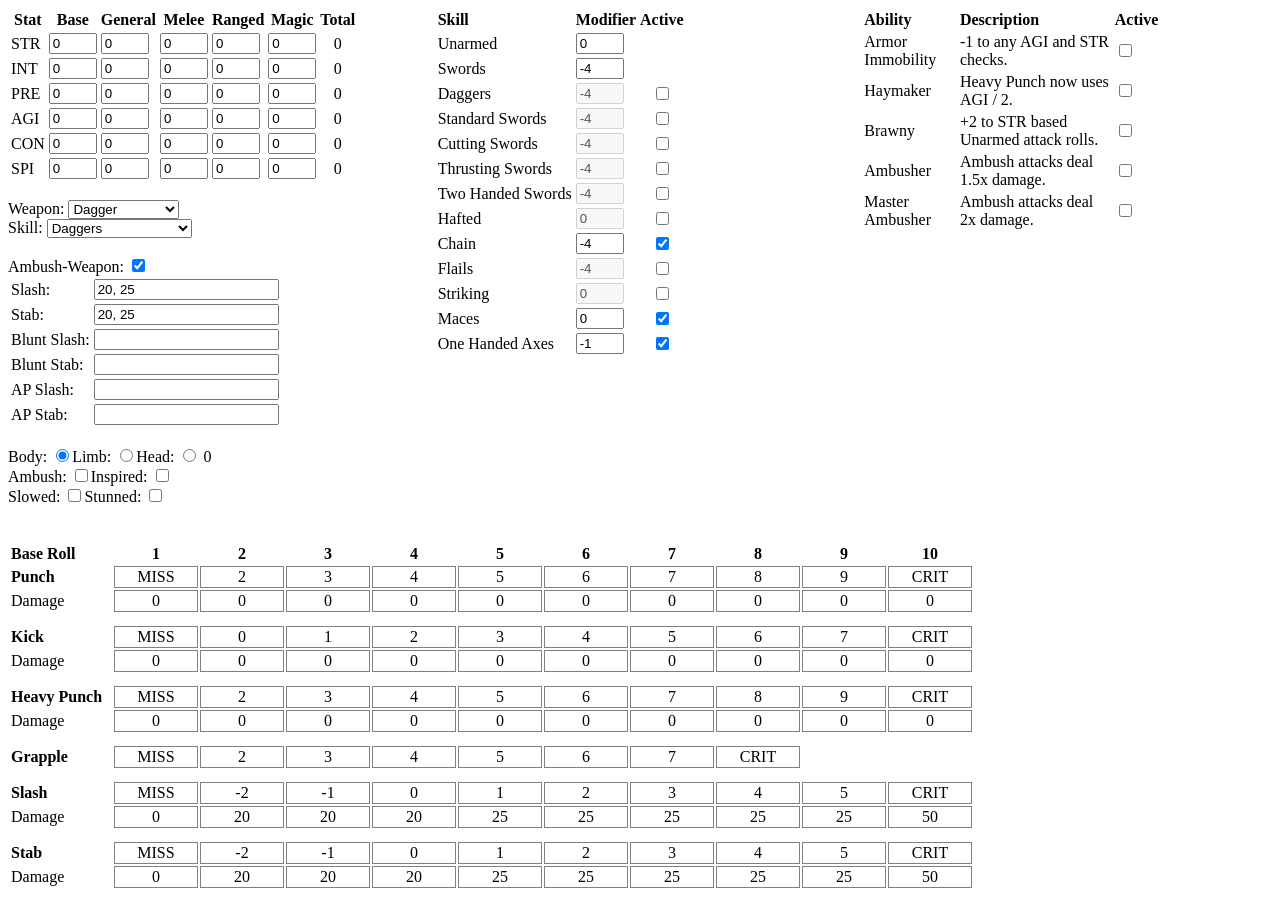
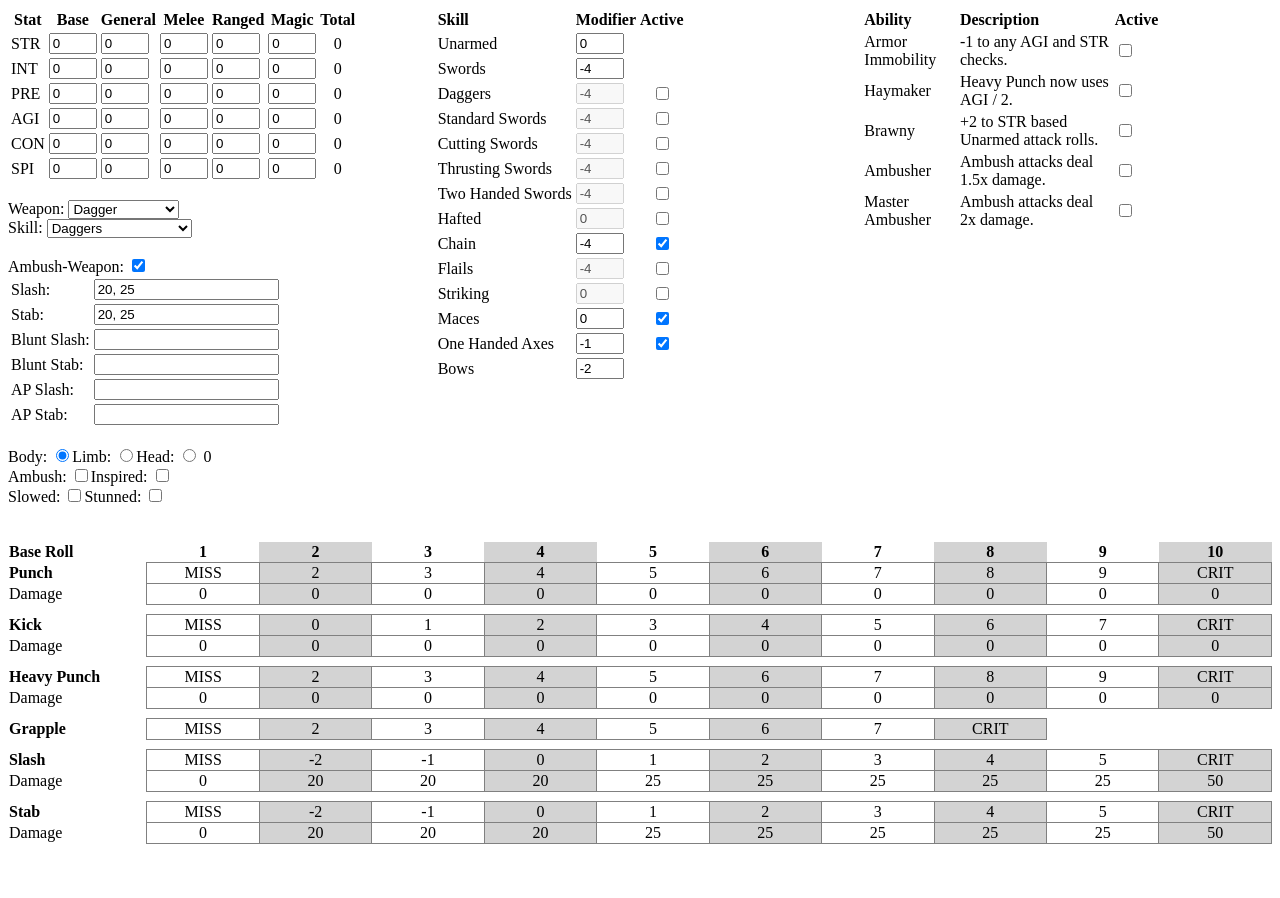
Before and after one commit to Fikemo/aeon-prototype-b, a React (Vite) app: page / in a window 1280 px wide. After the commit the page ends 852 px from the top, so only its background shows below. Built offline with nearby package versions, Linux system fonts and the light colour scheme.

Commit message:
typescript quelling

```diff
--- a/src/App.tsx
+++ b/src/App.tsx
@@ -11,6 +11,7 @@ const damageLookup = [
 ];
 
 interface Weapon {
+  [key: string]: string | number | number[] | boolean | undefined,
   name: string,
   skill: string,
   slashDamage?: number[],
@@ -180,6 +181,7 @@ function App() {
     'flails',
     'maces',
     'oneHandedAxes',
+    'bows',
   ];
 
   const [skillModifiers, setSkillModifiers] = useState<SkillModifiers>({
@@ -240,6 +242,9 @@ function App() {
       modifier: -1,
       active: true,
       parent: 'striking'
+    },
+    bows: {
+      modifier: -2
     }
   });
 
@@ -771,20 +776,20 @@ function App() {
       </div>
       <br />
       <div>
-      <table>
+      <table style={{borderCollapse: 'collapse', width: '100%', minWidth: '850px'}}>
           <thead>
             <tr>
               <th style={{width: "100px", textAlign: "left"}}>Base Roll</th>
               <th style={{width: "80px"}}>1</th>
-              <th style={{width: "80px"}}>2</th>
+              <th style={{width: "80px", backgroundColor: "lightgray"}}>2</th>
               <th style={{width: "80px"}}>3</th>
-              <th style={{width: "80px"}}>4</th>
+              <th style={{width: "80px", backgroundColor: "lightgray"}}>4</th>
               <th style={{width: "80px"}}>5</th>
-              <th style={{width: "80px"}}>6</th>
+              <th style={{width: "80px", backgroundColor: "lightgray"}}>6</th>
               <th style={{width: "80px"}}>7</th>
-              <th style={{width: "80px"}}>8</th>
+              <th style={{width: "80px", backgroundColor: "lightgray"}}>8</th>
               <th style={{width: "80px"}}>9</th>
-              <th style={{width: "80px"}}>10</th>
+              <th style={{width: "80px", backgroundColor: "lightgray"}}>10</th>
             </tr>
           </thead>
           <tbody>
@@ -796,7 +801,7 @@ function App() {
                 if (roll === 1) displayRoll = 'MISS';
                 else if (roll === 10) displayRoll = 'CRIT';
 
-                let backgroundColor = 'white';
+                let backgroundColor = roll % 2 === 0 ? 'lightgray' : 'white';
                 if (stunned && (roll === 9 || roll === 10)) {
                   backgroundColor = 'black'
                 }
@@ -816,7 +821,7 @@ function App() {
               {rolls.map((roll) => {
                 const {damage} = calculatePunchDamage(roll);
 
-                let backgroundColor = 'white';
+                let backgroundColor = roll % 2 === 0 ? 'lightgray' : 'white';
                 if (stunned && (roll === 9 || roll === 10)) {
                   backgroundColor = 'black'
                 }
@@ -840,7 +845,7 @@ function App() {
                 if (roll === 1) displayRoll = 'MISS';
                 else if (roll === 10) displayRoll = 'CRIT';
 
-                let backgroundColor = 'white';
+                let backgroundColor = roll % 2 === 0 ? 'lightgray' : 'white';
                 if (stunned && (roll === 9 || roll === 10)) {
                   backgroundColor = 'black'
                 }
@@ -860,7 +865,7 @@ function App() {
               {rolls.map((roll) => {
                 const {damage} = calculateKickDamage(roll);
 
-                let backgroundColor = 'white';
+                let backgroundColor = roll % 2 === 0 ? 'lightgray' : 'white';
                 if (stunned && (roll === 9 || roll === 10)) {
                   backgroundColor = 'black'
                 }
@@ -884,7 +889,7 @@ function App() {
                 if (roll === 1) displayRoll = 'MISS';
                 else if (roll === 10) displayRoll = 'CRIT';
 
-                let backgroundColor = 'white';
+                let backgroundColor = roll % 2 === 0 ? 'lightgray' : 'white';
                 if (stunned && (roll === 9 || roll === 10)) {
                   backgroundColor = 'black'
                 }
@@ -904,7 +909,7 @@ function App() {
               {rolls.map((roll) => {
                 const {damage} = calculateHeavyPunchDamage(roll);
 
-                let backgroundColor = 'white';
+                let backgroundColor = roll % 2 === 0 ? 'lightgray' : 'white';
                 if (stunned && (roll === 9 || roll === 10)) {
                   backgroundColor = 'black'
                 }
@@ -928,7 +933,7 @@ function App() {
                 if (roll === 1) displayRoll = 'MISS';
                 else if (roll === 8) displayRoll = 'CRIT';
 
-                let backgroundColor = 'white';
+                let backgroundColor = roll % 2 === 0 ? 'lightgray' : 'white';
                 if (stunned && (roll === 7 || roll === 8)) {
                   backgroundColor = 'black'
                 }
@@ -1071,14 +1076,14 @@ interface DamageInputProps {
 }
 
 function DamageInput({label, property, equippedWeapon, setEquippedWeapon }: DamageInputProps) {
-  property = property as keyof Weapon;
-  const damageArray = equippedWeapon[property] || [];
+  const damageArray = equippedWeapon[property] as number[] || [];
 
   const defaultInput = damageArray.join(', ');
   const [inputValue, setInputValue] = useState(defaultInput);
 
   useEffect(() => {
-    setInputValue(equippedWeapon[property]?.join(', ') || '');
+    const a = equippedWeapon[property] as number[] || [];
+    setInputValue(a.join(', ') || '');
   }, [equippedWeapon, property]);
 
   const handleBlur = () => {
@@ -1192,7 +1197,7 @@ const MeleeWeaponTableRows = ({ label, calculateDamage, rolls, stunned }: MeleeW
           if (roll === 1) displayRoll = 'MISS';
           else if (roll === 10) displayRoll = 'CRIT';
 
-          let backgroundColor = 'white';
+          let backgroundColor = roll % 2 === 0 ? 'lightgray' : 'white';
           if (stunned && (roll === 9 || roll === 10)) {
             backgroundColor = 'black'
           }
@@ -1212,7 +1217,7 @@ const MeleeWeaponTableRows = ({ label, calculateDamage, rolls, stunned }: MeleeW
         {rolls.map((roll) => {
           const {damage} = calculateDamage(roll);
 
-          let backgroundColor = 'white';
+          let backgroundColor = roll % 2 === 0 ? 'lightgray' : 'white';
           if (stunned && (roll === 9 || roll === 10)) {
             backgroundColor = 'black'
           }
```
